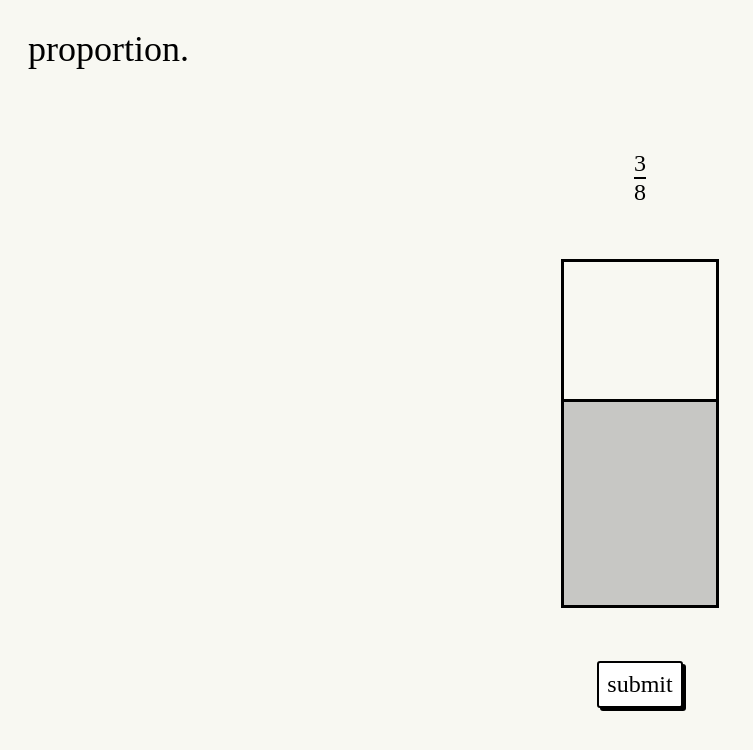
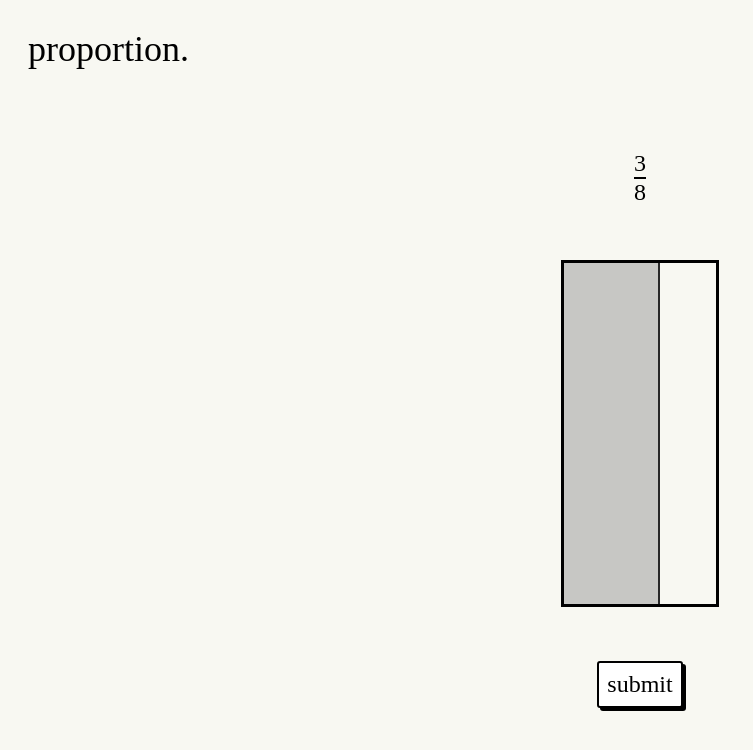
Before and after one commit to ventovulpes/proportion, a React (Vite) app: page / in a window 1280 px wide. Shown: the top 750 px of the page, without its empty margins (0-753 px from the left). Built offline with nearby package versions, Linux system fonts and the light colour scheme.

Commit message:
Add horizontal questions Direction of proportion is randomly horizonal or vertical. Made entire box area draggable. Fixed box clamping with incorrect boundary values.

```diff
--- a/src/App.css
+++ b/src/App.css
@@ -50,6 +50,5 @@
 }
 
 .guess-box {
-    border-top: 3px solid black;
     background-color: #a1a1a18f;
 }
--- a/src/game.tsx
+++ b/src/game.tsx
@@ -7,26 +7,39 @@ export default function Game() {
   const [hasSubmitted, setHasSubmitted] = useState(false);
 
   function createRandomInitialBoxValues() {
-    const newBoxHeight = Math.random() * 600 + 400;
+    const newBoxHeight = Math.random() * 800 + 200;
+    const newBoxWidth = Math.random() * 800 + 200;
+    const isVertical = Math.random() < 0.5;
 
     return {
-      boxWidth: Math.random() * 800 + 200,
+      boxWidth: newBoxWidth,
       boxHeight: newBoxHeight,
-      guessHeight: Math.random() * (newBoxHeight - 10) + 10
+      guess: Math.random() * ((isVertical ? newBoxHeight : newBoxWidth) - 10) + 10,
+      isVertical: isVertical
     };
   }
 
   function createRandomPrompt() {
-    const denominator = Math.floor(Math.random() * 18) + 2;
+    let denominator = Math.floor(Math.random() * 18) + 2;
+    let numerator = Math.floor(Math.random() * (denominator - 1)) + 1;
+
+    // get gcd using Euclidean algorithm
+    const gcd = (a, b) => b === 0 ? a : gcd(b, a % b);
+
+    // check if fraction can be reduced using gcd. if so, generate new fraction
+    while (gcd(numerator, denominator) > 1) {
+      denominator = Math.floor(Math.random() * 18) + 2;
+      numerator = Math.floor(Math.random() * (denominator - 1)) + 1;
+    }
     return {
-      numerator: Math.floor(Math.random() * (denominator - 1)) + 1,
+      numerator: numerator,
       denominator: denominator
     };
   }
 
   const handleSubmit = () => {
     const goalPercentage = prompt.numerator / prompt.denominator;
-    const guessPercentage = boxValues.guessHeight / boxValues.boxHeight;
+    const guessPercentage = boxValues.guess / (boxValues.isVertical ? boxValues.boxHeight : boxValues.boxWidth);
     console.log(goalPercentage, guessPercentage);
     setHasSubmitted(true);
   };
@@ -87,13 +100,13 @@ function BoxArea({ boxValues, setBoxValues }) {
 function Box({ scalingFactor, boxValues, setBoxValues }) {
   const guessRef = useRef(null);
   const isResizing = useRef(false);
-  const initialYPos = useRef(0);
-  const initialGuess = useRef(boxValues.guessHeight);
+  const initialMousePos = useRef(0);
+  const initialGuess = useRef(boxValues.guess);
 
   const handleMouseDown = (e: React.MouseEvent) => {
     isResizing.current = true;
-    initialYPos.current = e.clientY;
-    initialGuess.current = boxValues.guessHeight;
+    initialMousePos.current = boxValues.isVertical ? e.clientY : e.clientX;
+    initialGuess.current = boxValues.guess;
 
     document.addEventListener('mousemove', handleMouseMove);
     document.addEventListener('mouseup', handleMouseUp);
@@ -101,10 +114,17 @@ function Box({ scalingFactor, boxValues, setBoxValues }) {
 
   const handleMouseMove = (e: MouseEvent) => {
     if (isResizing.current) {
-      const newGuessHeight = initialGuess.current + (initialYPos.current - e.clientY) / scalingFactor;
+      const curMousePos = boxValues.isVertical ? e.clientY : e.clientX;
+      const deltaMousePos = boxValues.isVertical
+        ? initialMousePos.current - curMousePos
+        : curMousePos - initialMousePos.current;
+
+      const newGuess = initialGuess.current + deltaMousePos / scalingFactor;
+      const minGuess = 0;
+      const maxGuess = boxValues.isVertical ? boxValues.boxHeight : boxValues.boxWidth;
       setBoxValues(prev => ({
         ...prev,
-        guessHeight: Math.min(Math.max(10, newGuessHeight), 990)
+        guess: Math.min(Math.max(minGuess, newGuess), maxGuess)
       }));
     }
   };
@@ -119,18 +139,22 @@ function Box({ scalingFactor, boxValues, setBoxValues }) {
   return (
     <div
       className="box"
+      onMouseDown={handleMouseDown}
       style={{
         width: boxValues.boxWidth * scalingFactor,
-        height: boxValues.boxHeight * scalingFactor
+        height: boxValues.boxHeight * scalingFactor,
+        flexDirection: boxValues.isVertical ? "column" : "row",
+        justifyContent: boxValues.isVertical ? "end" : "start"
       }}
     >
       <div
         className="guess-box"
         ref={guessRef}
-        onMouseDown={handleMouseDown}
         style={{
-          width: '100%',
-          height: boxValues.guessHeight * scalingFactor
+          width: boxValues.isVertical ? '100%' : boxValues.guess * scalingFactor,
+          height: boxValues.isVertical ? boxValues.guess * scalingFactor : '100%',
+          borderTop: boxValues.isVertical ? '2px solid #282828' : undefined,
+          borderRight: boxValues.isVertical ? undefined : '2px solid #282828'
         }}
       ></div>
     </div>
```
